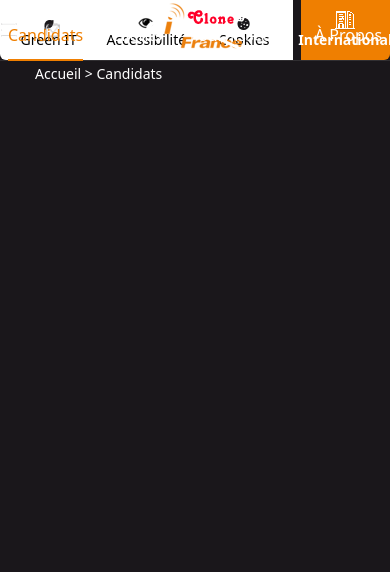
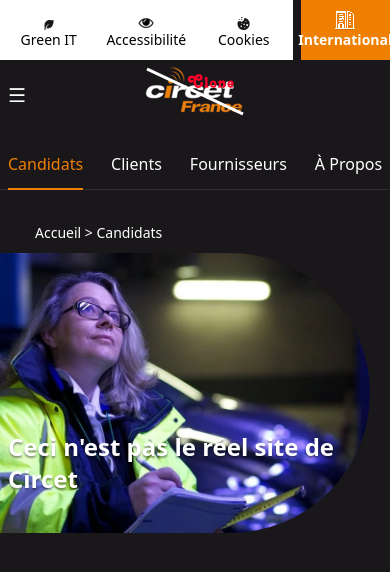
Before and after one commit to ShalltearFR/Circet-clone, a Next.js app: page /candidats in a window 390 px wide. Shown: the top 572 px of the page. Built offline with nearby package versions, Linux system fonts and the light colour scheme.

Commit message:
header responsive + his component

```diff
--- a/app/candidats/page.tsx
+++ b/app/candidats/page.tsx
@@ -1,20 +1,22 @@
-import type { Metadata } from 'next'
+import Header from "@/components/Header/Header";
+import type { Metadata } from "next";
 export const metadata: Metadata = {
-  title: 'Carrière - Circet Clone',
-  description: 'Description page candidats',
-}
+  title: "Carrière - Circet Clone",
+  description: "Description page candidats",
+};
 
-interface CandidatsProps {
-  // Add any props with their types here
-}
+const Candidats: React.FC = () => {
+  return (
+    <>
+      <Header
+        mobileImg="/img/Candidats/header_mobile.webp"
+        tabletImg="/img/Candidats/header_tablet.webp"
+        desc="Ceci n'est pas le réel site de Circet"
+      />
+      <article>
 
-const Candidats: React.FC<CandidatsProps> = (props) => {
-  // You can use props with their specified types here
-
-  return (
-    <div>
-
-    </div>
+      </article>
+    </>
   );
 };
 
--- a/app/layout.tsx
+++ b/app/layout.tsx
@@ -1,6 +1,6 @@
 "use client";
 import "./globals.css";
-import Header from "@/components/Header/Header";
+import Nav from "@/components/Nav/Nav";
 import { usePathname } from "next/navigation";
 
 export default function RootLayout({
@@ -8,13 +8,13 @@
 }: {
   children: React.ReactNode;
 }) {
-  const pathname = usePathname().slice(1);
+  const pathname = usePathname().slice(1).replaceAll("-", " ");
 
   return (
     <html lang="fr">
-      <body className="bg-background mx-auto mobile:w-full desktop:w-[1240px]">
-        <Header />
-        <span className="ml-[35px] mt-[33px] text-white text-sm capitalize">{`Accueil > ${pathname}`}</span>
+      <body className="bg-background mx-auto tablet:w-full desktop:w-[1240px]">
+        <Nav />
+        <div className="ml-[35px] mt-[33px] mb-[10px] text-white text-sm capitalize">{`Accueil > ${pathname}`}</div>
         <main>{children}</main>
       </body>
     </html>
--- a/components/Header/Header.tsx
+++ b/components/Header/Header.tsx
@@ -1,115 +1,30 @@
-/* eslint-disable @next/next/no-img-element */
-"use client";
-import Link from "next/link";
-import MiniNav from "./MiniNav";
-import { usePathname } from "next/navigation";
-import { v4 as uuid } from 'uuid';
+interface HeaderProps {
+  mobileImg: string;
+  tabletImg: string;
+  desc: string;
+}
+const Header: React.FC<HeaderProps> = ({ mobileImg, tabletImg, desc }) => {
+  return (
+    <header className="relative h-auto mobile:mr-5 tablet:text-center mb-[60px] laptop:mr-0">
+      <div className="relative w-full h-full">
+        <picture className="w-full h-full">
+          <source media="(max-width: 989px)" srcSet={mobileImg} />
 
-const Header: React.FC = () => {
-  const pathname = usePathname();
+          <source media="(min-width: 990px)" srcSet={tabletImg} />
 
-  const handleHamburger = (event: React.MouseEvent<HTMLElement>) => {
-    event.preventDefault();
-  };
-
-  const navLink = [
-    {
-      href: "/candidats",
-      name: "Candidats",
-    },
-    {
-      href: "/clients",
-      name: "Clients",
-    },
-    {
-      href: "/fournisseurs",
-      name: "Fournisseurs",
-    },
-    {
-      href: "/a-propos",
-      name: "À Propos",
-    },
-  ];
-
-  return (
-    <header className="border-white/10 border-b-[1.2px] mx-auto relative mobile:w-full desktop:w-[1240px] desktop:h-[130px] mobile:h-[190px]">
-      <div className="h-[60px] desktop:w-[365px] desktop:ml-auto mobile:w-full">
-        <div className="grid grid-cols-4 rounded-b-md h-full w-full overflow-hidden">
-          <MiniNav
-            href={"/green-it"}
-            img={"/img/header/leaf.webp"}
-            imgSize={{ width: "10px", height: "10px" }}
-            desc={"Green IT"}
+          <img
+            className="w-full h-auto object-cover object-left max-h-full overflow-hidden rounded-header"
+            src={tabletImg}
+            width={1240}
+            height={421}
+            alt=""
           />
-          <MiniNav
-            href={"/accessibilite"}
-            img={"/img/header/eye.webp"}
-            imgSize={{ width: "20px", height: "14px" }}
-            desc={"Accessibilité"}
-          />
-          <MiniNav
-            href={`/${pathname}#`}
-            img={"/img/header/cookie.webp"}
-            imgSize={{ width: "13px", height: "13px" }}
-            desc={"Cookies"}
-          />
-          <a
-            href={"https://www.circet.com/"}
-            className="grid grid-rows-[30px,20px] items-end justify-center h-full bg-accent ml-2"
-            target="_blank"
-          >
-            <img
-              className="mx-auto"
-              src={"/img/header/building.webp"}
-              width={"20px"}
-              alt={""}
-            />
-            <span className="my-auto text-white text-sm font-semibold">
-              International
-            </span>
-          </a>
-        </div>
+        </picture>
       </div>
 
-      <Link
-        href={"/"}
-        className="absolute inset-0 flex items-center justify-center"
-      >
-        <img src="/img/header/logo.webp" width={112} height={67} alt="" />
-      </Link>
-
-      <div className="w-[135px] h-[40px] absolute inset-0 flex items-center my-auto gap-7 mobile:ml-2 desktop:ml-0">
-        <button
-          className="w-[18px] h-[18px] flex-shrink-0"
-          onClick={handleHamburger}
-        >
-          <img
-            className="mx-auto w-[18px] h-[18px]"
-            src="/img/header/hamburger.webp"
-            alt=""
-          />
-        </button>
-        <div className="w-[115px] h-[20px] flex gap-3 items-center">
-          <img
-            className="w-[14px] h-[14px]"
-            src="/img/header/mail.webp"
-            alt=""
-          />
-          <span className="text-primary text-sm">Contact</span>
-        </div>
-      </div>
-
-      <ul className="absolute inset-0 flex items-end justify-center gap-7 translate-y-[1px]">
-        {navLink.map((link) => (
-          <li key={uuid()} className={`pb-3 border-b-2 ${pathname === link.href ? "text-accent border-accent" : "text-white border-transparent hover:text-accent"}`}>
-            <Link href={link.href}>
-              <span className="text-md">{link.name}</span>
-            </Link>
-          </li>
-        ))}
-      </ul>
-
-
+      <h1 className="text-white left-1/2 transform -translate-x-1/2 -translate-y-1/2 w-full z-10 font-semibold absolute [text-shadow:_0_2px_2px_rgb(0_0_0_/_40%)] mobile:ml-2 mobile:text-2xl mobile:top-3/4 tablet:ml-0 tablet:text-4xl laptop:text-5xl laptop:top-1/2 tablet:w-4/5 laptop:w-3/4 desktop:w-2/3 desktop:text-6xl">
+        {desc}
+      </h1>
     </header>
   );
 };
--- /dev/null
+++ b/components/Nav/Nav.tsx
@@ -0,0 +1,122 @@
+/* eslint-disable @next/next/no-img-element */
+"use client";
+import Link from "next/link";
+import MiniNav from "./MiniNav";
+import { usePathname } from "next/navigation";
+import { v4 as uuid } from "uuid";
+
+const Nav: React.FC = () => {
+  const pathname = usePathname();
+
+  const handleHamburger = (event: React.MouseEvent<HTMLElement>) => {
+    event.preventDefault();
+  };
+
+  const navLink = [
+    {
+      href: "/candidats",
+      name: "Candidats",
+    },
+    {
+      href: "/clients",
+      name: "Clients",
+    },
+    {
+      href: "/fournisseurs",
+      name: "Fournisseurs",
+    },
+    {
+      href: "/a-propos",
+      name: "À Propos",
+    },
+  ];
+
+  return (
+    <nav className="border-white/10 border-b-[1.2px] mx-auto relative mobile:w-full desktop:w-[1240px] desktop:h-[130px] mobile:h-[190px]">
+      <div className="h-[60px] desktop:w-[365px] desktop:ml-auto mobile:w-full">
+        <div className="grid grid-cols-4 h-full w-full desktop:rounded-b-md overflow-hidden">
+          <MiniNav
+            href={"/green-it"}
+            img={"/img/header/leaf.webp"}
+            imgSize={{ width: "10px", height: "10px" }}
+            desc={"Green IT"}
+          />
+          <MiniNav
+            href={"/accessibilite"}
+            img={"/img/header/eye.webp"}
+            imgSize={{ width: "20px", height: "14px" }}
+            desc={"Accessibilité"}
+          />
+          <MiniNav
+            href={`/${pathname}#`}
+            img={"/img/header/cookie.webp"}
+            imgSize={{ width: "13px", height: "13px" }}
+            desc={"Cookies"}
+          />
+          <a
+            href={"https://www.circet.com/"}
+            className="grid grid-rows-[30px,20px] items-end justify-center h-full bg-accent ml-2"
+            target="_blank"
+          >
+            <img
+              className="mx-auto"
+              src={"/img/header/building.webp"}
+              width={"20px"}
+              alt={""}
+            />
+            <span className="my-auto text-white text-sm font-semibold">
+              International
+            </span>
+          </a>
+        </div>
+      </div>
+
+      <Link
+        href={"/"}
+        className="absolute inset-0 flex items-center justify-center"
+      >
+        <img src="/img/header/logo.webp" width={112} height={67} alt="" />
+      </Link>
+
+      <div className="w-[135px] h-[40px] absolute inset-0 flex items-center my-auto gap-7 mobile:ml-2 desktop:ml-0">
+        <button
+          className="w-[18px] h-[18px] flex-shrink-0"
+          onClick={handleHamburger}
+        >
+          <img
+            className="mx-auto w-[18px] h-[18px]"
+            src="/img/header/hamburger.webp"
+            alt=""
+          />
+        </button>
+        <div className="w-[115px] h-[20px] gap-3 items-center mobile:hidden desktop:flex">
+          <img
+            className="w-[14px] h-[14px]"
+            src="/img/header/mail.webp"
+            alt=""
+          />
+          <span className="text-primary text-sm">Contact</span>
+        </div>
+      </div>
+
+      <ul className="absolute inset-0 flex items-end justify-center gap-7 translate-y-[1px]">
+        {navLink.map((link) => (
+          <li
+            key={uuid()}
+            className={`pb-3 border-b-2 ${
+              pathname === link.href
+                ? "text-accent border-accent"
+                : "text-white border-transparent hover:text-accent"
+            }`}
+          >
+            <Link href={link.href}>
+              <span className="text-md">{link.name}</span>
+            </Link>
+          </li>
+        ))}
+      </ul>
+    </nav>
+  );
+};
+
+export default Nav;
--- a/tailwind.config.ts
+++ b/tailwind.config.ts
@@ -9,8 +9,9 @@
   theme: {
     extend: {
       screens: {
-        mobile: "480px",
-        tablet: "992px",
+        mobile: "1px",
+        tablet: "480px",
+        laptop: "990px",
         desktop: "1240px",
       },
       colors: {
@@ -23,6 +24,9 @@
         "second-background": "#ebebec", //blanc-gris
         "third-background": "#1c1c1c", //Noir-gris
       },
+      borderRadius: {
+        'header': '0 15rem 15rem 0',
+      }
     },
   },
   plugins: [],
```
Also changed, not shown: components/Nav/MiniNav.tsx (renamed from components/Header/MiniNav.tsx), public/img/Candidats/header_mobile.webp (added), public/img/Candidats/header_tablet.webp (added).
